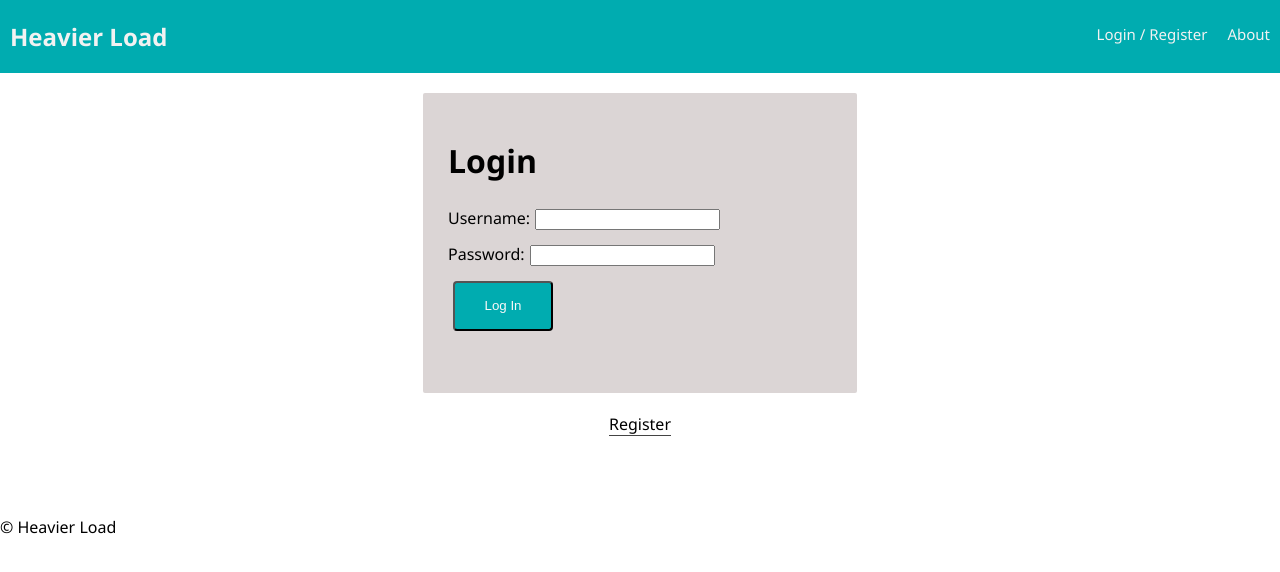
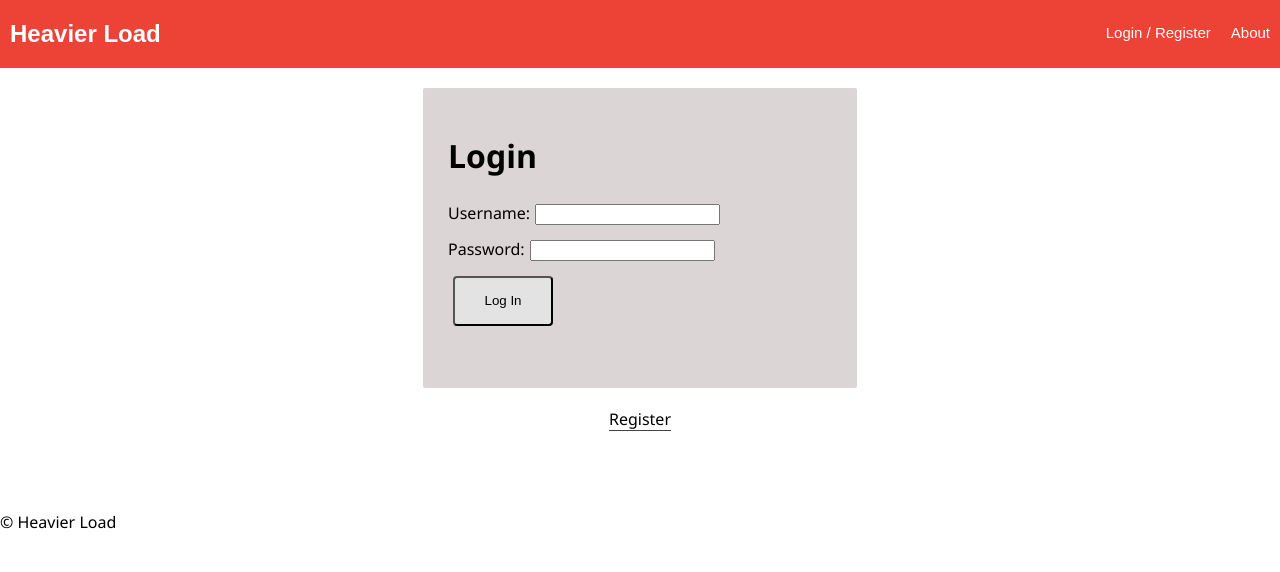
Before and after one commit to duallynoted/Heavier-Load, a React app: page /#/home in a window 1280 px wide. Built offline with nearby package versions, Linux system fonts and the light colour scheme; no server answers.

Commit message:
started basic styling

```diff
--- a/src/components/App/App.css
+++ b/src/components/App/App.css
@@ -23,9 +23,8 @@ input {
 }
 
 .log-in, .log-out, .register {
-  background-color: #00acb0;
+  background-color: #e3e3e3;
   border-radius: 4px;
-  color: #f8f8f8;
   min-height: 50px;
   min-width: 100px;
   outline:0;
@@ -33,7 +32,7 @@ input {
 }
 
 .log-in:hover, .log-out:hover, .register:hover {
-  background-color: #008183;
+  background-color: #d3d3d3;
 }
 
 /* This line makes the "Register" and "Login" buttons look like links */
@@ -47,3 +46,8 @@ input {
     border-bottom:1px solid #444;
     cursor: pointer;
 }
+#welcome{
+    color:#0d1626;
+    font-family: Arial, Helvetica, sans-serif;
+
+}
--- a/src/components/MemberInfoList/MemberInfoList.js
+++ b/src/components/MemberInfoList/MemberInfoList.js
@@ -42,7 +42,7 @@ class MemberInfoList extends Component {
                 <Card className={classes.card}>
                     <CardContent key={member.id}>
                         <Typography className={classes.title} color="textSecondary" gutterBottom>
-                            Member Information
+                            Member Information for {member.username}
                         </Typography>
                         <Typography variant="h2" component="h2">
                             {member.first_name} {member.last_name}
--- a/src/components/Nav/Nav.css
+++ b/src/components/Nav/Nav.css
@@ -2,23 +2,26 @@
     font-size: 24px;
     font-weight: 700;
     display: inline-block;
-    color: #f2f2f2;
+    color: #ffffff;
     padding-left: 10px;
+    font-family: Arial, Helvetica, sans-serif;
 }
 
 .nav {
   overflow: hidden;
-  background-color: #00acb0;
+  background-color: #ED4337;
 }
 
 .nav-link {
   float: left;
-  color: #f2f2f2;
-  background-color: #00acb0;
+  color: #ffffff;
+  background-color: #ED4337;
   text-align: center;
   padding: 24px 10px;
   text-decoration: none;
   font-size: 15px;
+  font-family: Arial, Helvetica, sans-serif;
+
 
   /* these last two make the logout button in
   the nav bar look like another link */
@@ -28,7 +31,7 @@
 }
 
 .nav-link:hover {
-  background-color: #008183;
+  background-color: #335393;
 }
 
 .nav-right {
--- a/src/components/Nav/Nav.js
+++ b/src/components/Nav/Nav.js
@@ -22,15 +22,15 @@ const Nav = (props) => (
         <Link className="nav-link" to="/profile">
         Profile
       </Link>
-          <Link className="nav-link" to="/info">
-            Info Page
-          </Link>
-          <LogOutButton className="nav-link"/>
           <Link className="nav-link" to="/exercises">
             Excercises
           </Link>
           <Link className="nav-link" to="/measurements">
             Measurements
+          </Link>
+          <LogOutButton className="nav-link"/>
+          <Link className="nav-link" to="/info">
+            Info Page
           </Link>
         </>
       )}
```
